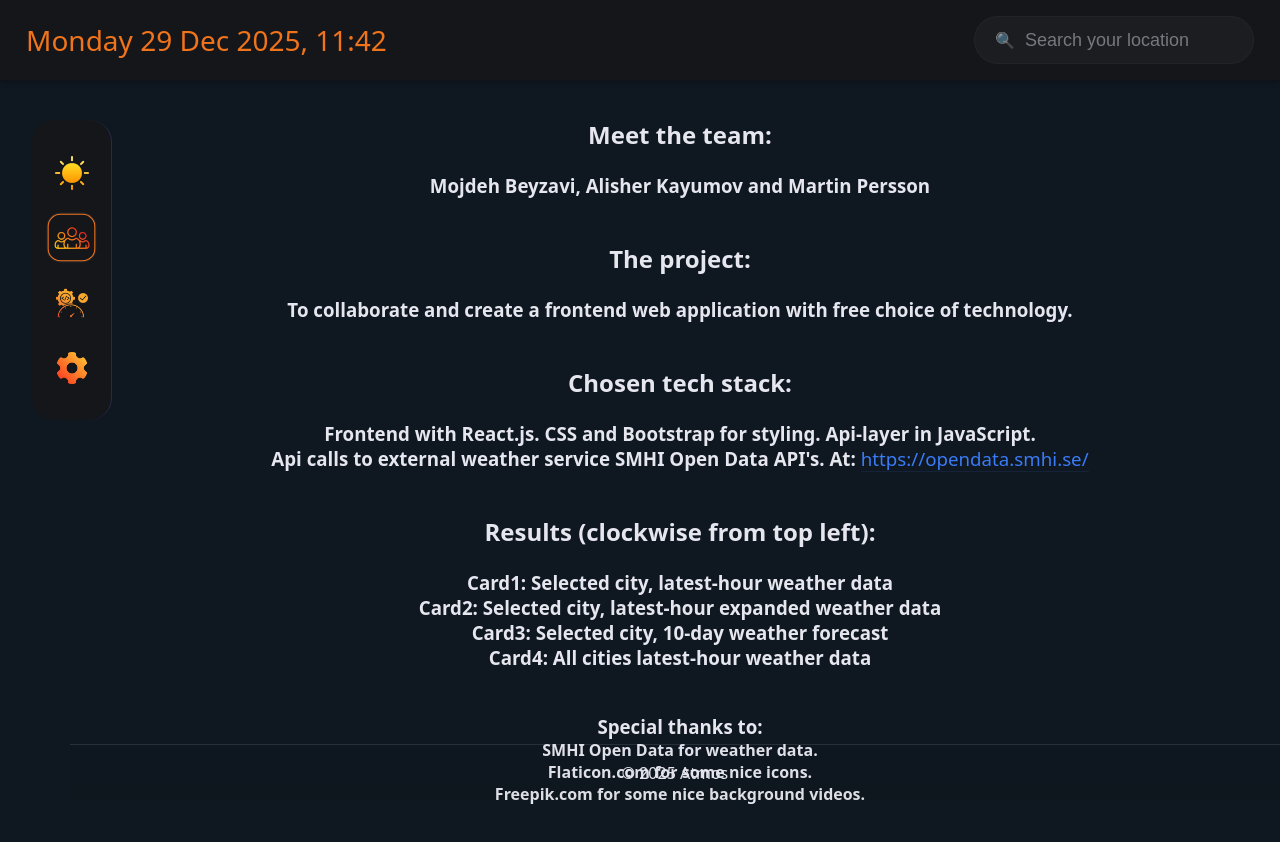
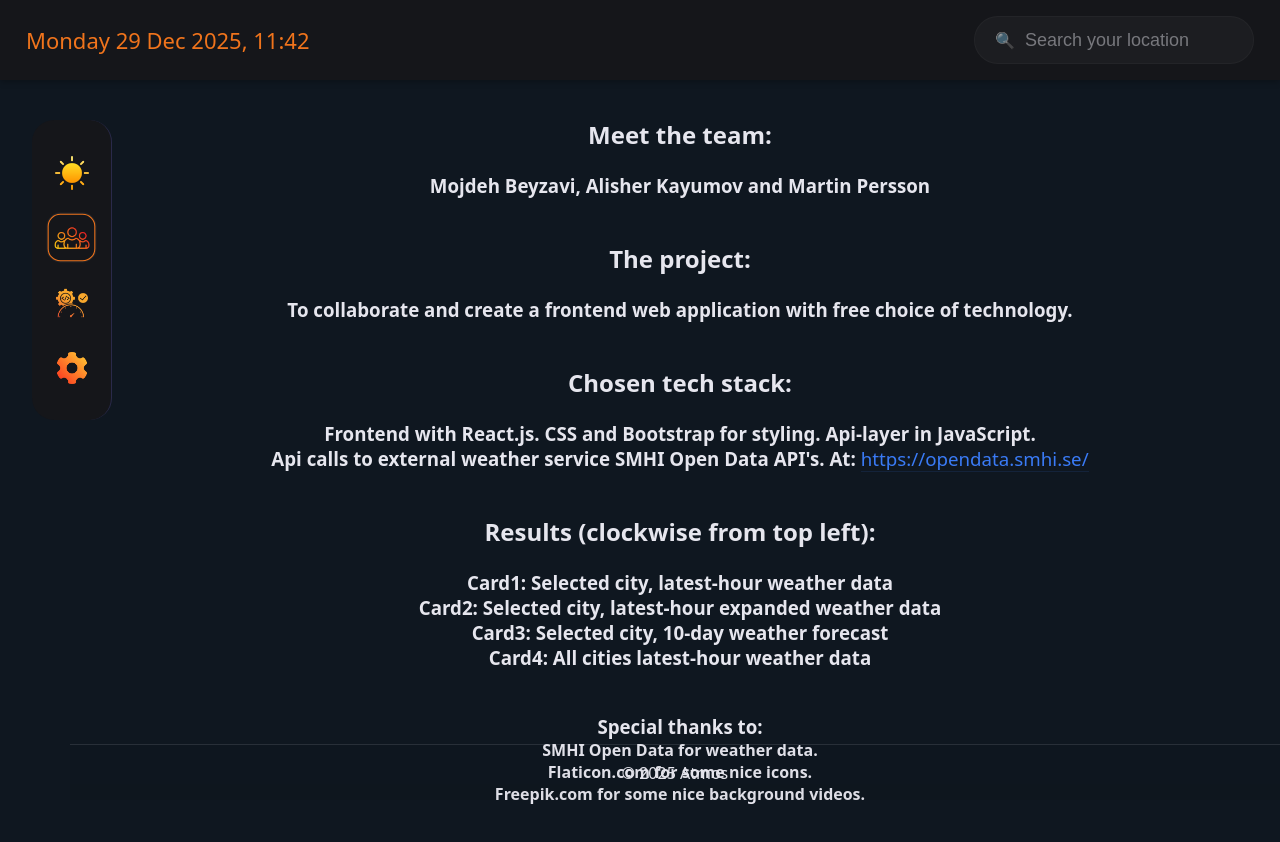
Before and after one commit to MartinPersson-Lexicon/Atmos, a React (Vite) app: page /about in a window 1280 px wide. Shown: the top 842 px of the page. Built offline with nearby package versions, Linux system fonts and the light colour scheme.

Commit message:
adjusted date font size in header

```diff
--- a/src/components/header/Header.css
+++ b/src/components/header/Header.css
@@ -32,7 +32,7 @@
 }
 
 .date {
-  font-size: 28px;
+  font-size: 22px;
   font-weight: 500;
   color: var(--accent);
 }
```
